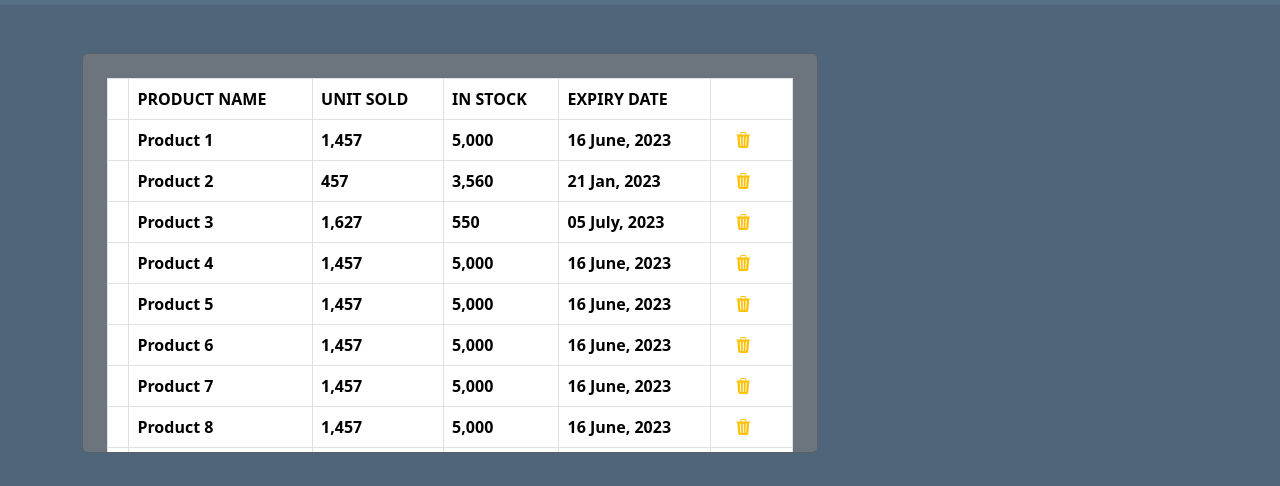
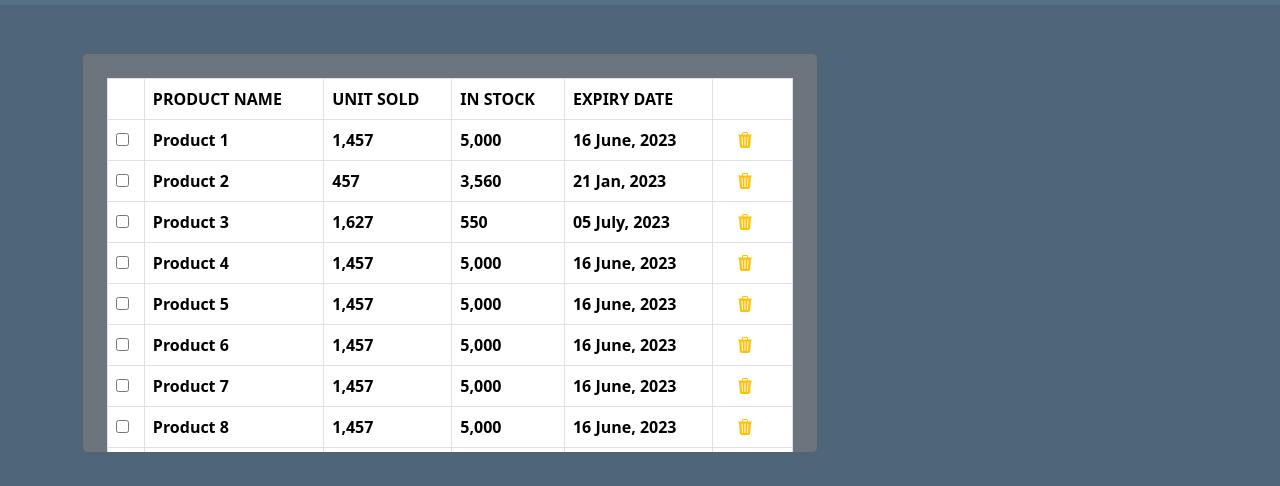
Before and after one commit to Kobby-Jones/admin_dashboard, a website: page products.html in a window 1280 px wide. Shown: the part 107-593 px from the top of the page. Drawn offline with nearby package versions, Linux system fonts and the light colour scheme.

Commit message:
Check boxes

```diff
--- a/products.html
+++ b/products.html
@@ -108,7 +108,7 @@
                         </thead>
                         <tbody class="table">
                             <tr class="table text-light fw-bolder">
-                                <td></td>
+                                <td><input type="checkbox" title="Select"></td>
                                 <td>Product 1</td>
                                 <td>1,457</td>
                                 <td>5,000</td>
@@ -118,7 +118,7 @@
                         </tbody>
                         <tbody class="table">
                             <tr class="table text-light fw-bolder">
-                                <td></td>
+                                <td><input type="checkbox" title="Select"></td>
                                 <td>Product 2</td>
                                 <td>457</td>
                                 <td>3,560</td>
@@ -128,7 +128,7 @@
                         </tbody>
                         <tbody class="table">
                             <tr class="table text-light fw-bolder">
-                                <td></td>
+                                <td><input type="checkbox" title="Select"></td>
                                 <td>Product 3</td>
                                 <td>1,627</td>
                                 <td>550</td>
@@ -138,7 +138,7 @@
                         </tbody>
                         <tbody class="table">
                             <tr class="table text-light fw-bolder">
-                                <td></td>
+                                <td><input type="checkbox" title="Select"></td>
                                 <td>Product 4</td>
                                 <td>1,457</td>
                                 <td>5,000</td>
@@ -148,7 +148,7 @@
                         </tbody>
                         <tbody class="table">
                             <tr class="table text-light fw-bolder">
-                                <td></td>
+                                <td><input type="checkbox" title="Select"></td>
                                 <td>Product 5</td>
                                 <td>1,457</td>
                                 <td>5,000</td>
@@ -158,7 +158,7 @@
                         </tbody>
                         <tbody class="table">
                             <tr class="table text-light fw-bolder">
-                                <td></td>
+                                <td><input type="checkbox" title="Select"></td>
                                 <td>Product 6</td>
                                 <td>1,457</td>
                                 <td>5,000</td>
@@ -168,7 +168,7 @@
                         </tbody>
                         <tbody class="table">
                             <tr class="table text-light fw-bolder">
-                                <td></td>
+                                <td><input type="checkbox" title="Select"></td>
                                 <td>Product 7</td>
                                 <td>1,457</td>
                                 <td>5,000</td>
@@ -178,7 +178,7 @@
                         </tbody>
                         <tbody class="table">
                             <tr class="table text-light fw-bolder">
-                                <td></td>
+                                <td><input type="checkbox" title="Select"></td>
                                 <td>Product 8</td>
                                 <td>1,457</td>
                                 <td>5,000</td>
@@ -188,7 +188,7 @@
                         </tbody>
                         <tbody class="table">
                             <tr class="table text-light fw-bolder">
-                                <td></td>
+                                <td><input type="checkbox" title="Select"></td>
                                 <td>Product 9</td>
                                 <td>1,457</td>
                                 <td>5,000</td>
@@ -198,7 +198,7 @@
                         </tbody>
                         <tbody class="table">
                             <tr class="table text-light fw-bolder">
-                                <td></td>
+                                <td><input type="checkbox" title="Select"></td>
                                 <td>Product 10</td>
                                 <td>1,457</td>
                                 <td>5,000</td>
@@ -208,7 +208,7 @@
                         </tbody>
                         <tbody class="table">
                             <tr class="table text-light fw-bolder">
-                                <td></td>
+                                <td><input type="checkbox" title="Select"></td>
                                 <td>Product 11</td>
                                 <td>1,457</td>
                                 <td>5,000</td>
@@ -218,7 +218,7 @@
                         </tbody>
                         <tbody class="table">
                             <tr class="table text-light fw-bolder">
-                                <td></td>
+                                <td><input type="checkbox" title="Select"></td>
                                 <td>Product 12</td>
                                 <td>1,457</td>
                                 <td>5,000</td>
@@ -228,7 +228,7 @@
                         </tbody>
                         <tbody class="table">
                             <tr class="table text-light fw-bolder">
-                                <td></td>
+                                <td><input type="checkbox" title="Select"></td>
                                 <td>Product 13</td>
                                 <td>1,457</td>
                                 <td>5,000</td>
@@ -238,7 +238,7 @@
                         </tbody>
                         <tbody class="table">
                             <tr class="table text-light fw-bolder">
-                                <td></td>
+                                <td><input type="checkbox" title="Select"></td>
                                 <td>Product 14</td>
                                 <td>1,457</td>
                                 <td>5,000</td>
@@ -248,7 +248,7 @@
                         </tbody>
                         <tbody class="table">
                             <tr class="table text-light fw-bolder">
-                                <td></td>
+                                <td><input type="checkbox" title="Select"></td>
                                 <td>Product 15</td>
                                 <td>1,457</td>
                                 <td>5,000</td>
```
